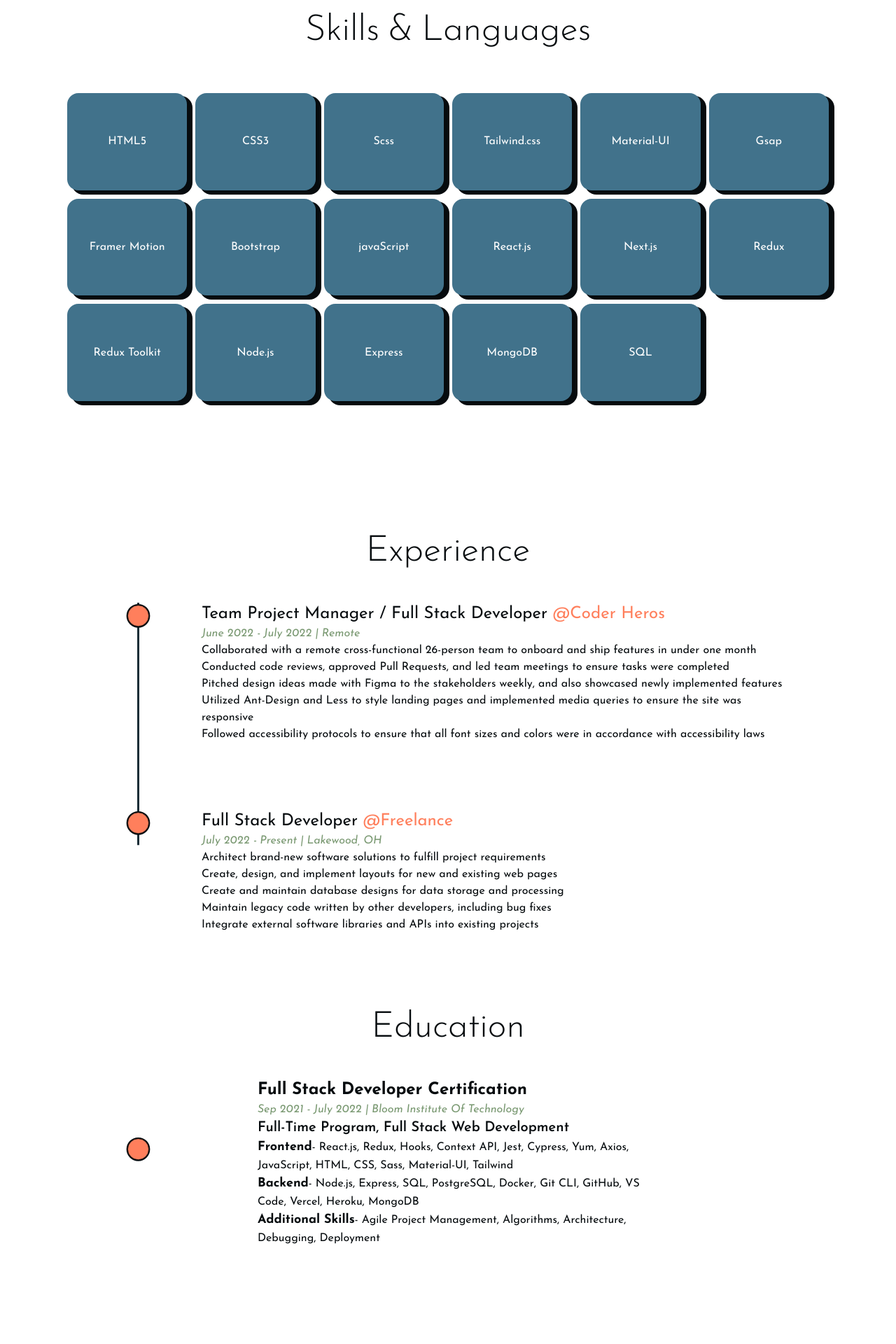
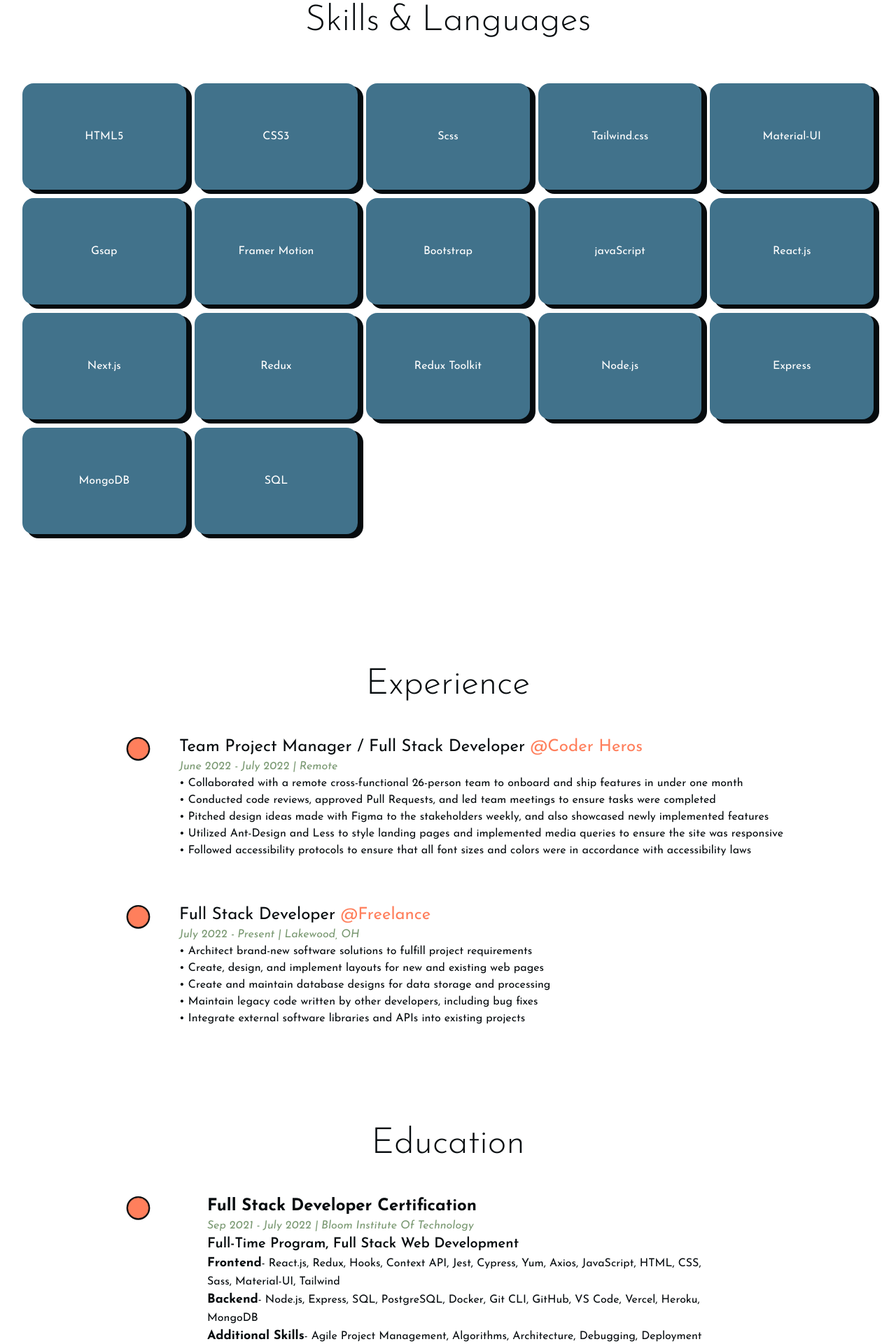
Before and after one commit to jimjamesjimathy/jkDev, a Next.js app: page /about in a window 1280 px wide. Shown: the part 760-2680 px from the top of the page at 70% size. Built offline with nearby package versions, Linux system fonts and the light colour scheme.

Commit message:
fixing resizing problem

```diff
--- a/src/components/AnimatedText.jsx
+++ b/src/components/AnimatedText.jsx
@@ -7,6 +7,8 @@
   animate: {
     opacity: 1,
     transition: {
+      when: "beforeChildren",
+      delay: 0.6,
       staggerChildren: 0.175,
     },
   },
@@ -21,7 +23,6 @@
     opacity: 1,
     y: 0,
     transition: {
-      delay: 0.85,
       type: "spring",
       stiffness: 200,
       duration: 1,
--- a/src/components/Education.jsx
+++ b/src/components/Education.jsx
@@ -16,9 +16,12 @@
   addInfo,
 }) => {
   const ref = useRef(null);
+
   return (
-    <li className="first:mt-0 last:mb-0 w-[60%] mx-auto flex flex-col items-center justify-center">
-      <LiIcon reference={ref} />
+    <div className="first:mt-0 last:mb-0 w-[75%] xmd:w-full mx-auto flex flex-col items-center justify-center">
+      <div className="xmd:hidden block">
+        <LiIcon reference={ref} />
+      </div>
       <motion.div
         initial={{ y: 100 }}
         whileInView={{ y: 0 }}
@@ -44,19 +47,19 @@
           <span className="font-bold text-lg">{add}</span>- {addInfo}
         </p>
       </motion.div>
-    </li>
+    </div>
   );
 };
 
 const Education = ({ ref }) => {
   return (
-    <div className="mt-24 mb-64" ref={ref}>
+    <div className="mt-32 mb-64 sm:mb-24 sm:text-center" ref={ref}>
       <AnimatedText
         text="Education"
-        className="text-[4vw] justify-center font-light mb-8"
+        className="xs:text-[15vw] sm:text-[11vw] lg:text-[7vw] text-[4vw] justify-center font-light mb-8"
       />
       <div className="relative">
-        <ul className="w-full flex flex-col items-start justify-between ml-4">
+        <div className="w-full flex flex-col items-start justify-between ml-4 xmd:ml-0 xmd:px-4">
           <Details
             type="Full Stack Developer Certification"
             time="Sep 2021 - July 2022"
@@ -69,7 +72,7 @@
             add="Additional Skills"
             addInfo="Agile Project Management, Algorithms, Architecture, Debugging, Deployment"
           />
-        </ul>
+        </div>
       </div>
     </div>
   );
--- a/src/components/Experience.jsx
+++ b/src/components/Experience.jsx
@@ -43,8 +43,10 @@
 }) => {
   const ref = useRef(null);
   return (
-    <div className="ml-32 first:mb-24">
-      <LiIcon reference={ref} />
+    <div className="ml-24 first:mb-16 xmd:ml-0 xmd:px-4">
+      <div className="xmd:hidden block">
+        <LiIcon reference={ref} />
+      </div>
       <motion.div variants={containerItem}>
         <h3 className="capitalize text-2xl text-black-200 dark:text-white">
           {position}&nbsp;
@@ -55,11 +57,11 @@
         <span className="capitalize text-sixth italic">
           {time} | {address}
         </span>
-        <p className="w-full text-black-200 dark:text-white">{work1}</p>
-        <p className="w-full text-black-200 dark:text-white">{work2}</p>
-        <p className="w-full text-black-200 dark:text-white">{work3}</p>
-        <p className="w-full text-black-200 dark:text-white">{work4}</p>
-        <p className="w-full text-black-200 dark:text-white">{work5}</p>
+        <p className="w-full text-black-200 dark:text-white">&bull; {work1}</p>
+        <p className="w-full text-black-200 dark:text-white">&bull; {work2}</p>
+        <p className="w-full text-black-200 dark:text-white">&bull; {work3}</p>
+        <p className="w-full text-black-200 dark:text-white">&bull; {work4}</p>
+        <p className="w-full text-black-200 dark:text-white">&bull; {work5}</p>
       </motion.div>
     </div>
   );
@@ -69,18 +71,21 @@
   const ref = useRef(null);
   const { scrollYProgress } = useScroll({
     target: ref,
-    offset: ["start end", "center start"],
+    offset: ["start center", "center start"],
   });
+
+  console.log(scrollYProgress);
+
   return (
-    <div className="w-full">
+    <div className="w-full xmd:text-center">
       <AnimatedText
         text="Experience"
-        className="text-[4vw] justify-center font-light mb-8"
+        className="xs:text-[15vw] sm:text-[11vw] lg:text-[7vw] text-[4vw] justify-center font-light mb-8"
       />
-      <div ref={ref} className="w-[75%] mx-auto relative">
+      <div ref={ref} className="w-[75%] xmd:w-full mx-auto relative">
         <motion.div
           style={{ scaleY: scrollYProgress }}
-          className="absolute left-9 top-0 w-[3px] h-full bg-tertiary origin-top"
+          className="absolute left-9 top-1 w-[3px] h-full bg-tertiary origin-top xmd:hidden"
         />
 
         <motion.div
@@ -88,7 +93,7 @@
           initial="initial"
           whileInView="animate"
           viewport={{ once: true }}
-          className="w-full flex flex-col items-start"
+          className="w-full flex flex-col items-start xmd:items-center justify-center"
         >
           <Details
             position="team project manager / full stack developer"
--- a/src/components/Footer.jsx
+++ b/src/components/Footer.jsx
@@ -3,10 +3,12 @@
 
 const Footer = () => {
   return (
-    <footer className="w-full text-lg px-32 text-black-200 dark:text-white">
-      <Layout className="p-0 flex items-center justify-between h-[10vh]">
-        <span>{new Date().getFullYear()} &copy; All Right Reserved</span>
-        <div className="flex items-center">
+    <footer>
+      <Layout className="px-32 sm:px-4 h-[10vh] text-black-200 dark:text-white flex xmd:flex-col items-center justify-between">
+        <span className="flex-1">
+          {new Date().getFullYear()} &copy; All Right Reserved
+        </span>
+        <div className="flex items-center justify-end flex-1">
           Built with <span className="text-fourth text-2xl px-1">&#9825;</span>
           by&nbsp;{" "}
           <Link
--- a/src/components/Navbar.jsx
+++ b/src/components/Navbar.jsx
@@ -34,7 +34,7 @@
   };
 
   return (
-    <header className="w-full px-32 font-medium flex items-center md:justify-center justify-between">
+    <header className="w-full px-32 h-[9vh] font-medium flex items-center md:justify-center justify-between">
       <button
         className={`${
           menuOpen
@@ -81,7 +81,7 @@
           className="text-black-200 dark:text-white mx-4"
         />
       </nav>
-      <nav className="flex-1 flex items-center justify-center">
+      <nav className="md:hidden flex items-center justify-center">
         <Link
           href="/"
           className="bg-tertiary dark:bg-transparent transition-all duration-300 rounded-full w-auto flex items-center justify-center h-auto px-1 my-2"
--- a/src/components/Skills.jsx
+++ b/src/components/Skills.jsx
@@ -1,5 +1,6 @@
 import { motion } from "framer-motion";
 import AnimatedText from "./AnimatedText";
+import Layout from "./Layout";
 
 const gridContainer = {
   initial: {},
@@ -29,7 +30,7 @@
 const Skill = ({ name, className = "" }) => {
   return (
     <motion.div
-      className={` ${className} bg-secondary text-white h-full w-full text-center rounded-2xl flex items-center justify-center mx-auto shadow-about shadow-black-200`}
+      className={` ${className} bg-secondary text-white h-[19vh] w-full text-center rounded-2xl flex items-center justify-center mx-auto shadow-about shadow-black-200`}
       variants={gridItem}
       whileHover={{ y: -5 }}
     >
@@ -41,16 +42,17 @@
 const Skills = () => {
   return (
     <section className="my-32">
+      <Layout className="w-full">
         <AnimatedText
           text="Skills & Languages"
-        className="text-[4vw] justify-center font-light"
+          className="sm:text-[11vw] lg:text-[7vw] text-[4vw] justify-center font-light mb-8"
         />
         <motion.div
           variants={gridContainer}
           viewport={{ once: true }}
           initial="initial"
           whileInView="animate"
-        className="w-screen min-h-[55vh] my-12 px-24 grid grid-cols-6 grid-rows-auto gap-3"
+          className="w-screen min-h-[55vh] my-12 px-8 grid grid-cols-6 2xl:grid-cols-5 lg:grid-cols-4 xmd:grid-cols-2 sm:grid-cols-2 grid-rows-auto gap-3"
         >
           <Skill name="HTML5" />
           <Skill name="CSS3" />
@@ -70,6 +72,7 @@
           <Skill name="MongoDB" />
           <Skill name="SQL" />
         </motion.div>
+      </Layout>
     </section>
   );
 };
--- a/src/pages/about.jsx
+++ b/src/pages/about.jsx
@@ -42,9 +42,9 @@
       </Head>
       <PageTransition />
       <main className="flex w-full flex-col items-center justify-center overflow-x-hidden SKILLS">
-        <Layout className="pt-16 px-12">
+        <Layout className="pt-16 px-12 min-h-full">
           <div className="flex w-full h-full ">
-            <div className="flex-[2] flex flex-col w-full justify-center text-center px-8">
+            <div className="flex-[2] flex flex-col w-full justify-center text-center px-8 xmd:px-0 xl:mt-24">
               <AnimatedText
                 text="About Me"
                 className="sm:text-[12vw] lg:text-[9vw] text-[7vw] justify-center font-light mb-8 mt-[-1em]"
@@ -63,7 +63,7 @@
                 operations demanding tact, enthusiasm, and an exemplary work
                 ethic.
               </p>
-              <p className="font-medium text-black-200 dark:text-white">
+              <p className="sm:hidden block font-medium text-black-200 dark:text-white">
                 I am originally from San Marcos, TX, but I currently reside in
                 Lakewood, OH. I have my sights set on moving to Seattle, WA.
                 Outside of the coding world I like to keep busy. I play 5
@@ -83,7 +83,7 @@
               />
             </div>
 
-            <div className="sm:hidden flex-[.5] flex flex-col items-end justify-evenly">
+            <div className="xmd:hidden flex-[.75] flex flex-col items-end justify-evenly">
               <div className="flex flex-col items-end justify-center">
                 <span className="text-7xl inline-block text-fourth dark:text-secondary">
                   <AnimatedNumbers value={10} />+
--- a/tailwind.config.js
+++ b/tailwind.config.js
@@ -36,9 +36,6 @@
         card: "0px 35px 120px -15px #211e35",
         about: "7px 5px 0px 1px #000",
       },
-      screens: {
-        xs: "480px",
-      },
       backgroundImage: {
         circularLight:
           "repeating-radial-gradient(rgba(0, 0, 0, 0.0) 0px, rgba(0, 0, 0, 0.0) 92px, #000 99px)",
@@ -50,7 +47,8 @@
       "2xl": { max: "1535px" },
       xl: { max: "1279px" },
       lg: { max: "1023px" },
-      md: { max: "892px" },
+      md: { max: "930px" },
+      xmd: { max: "816px" },
       sm: { max: "703px" },
       xs: { max: "569px" },
     },
```
Lines whose indentation alone changed are shown as unchanged.
